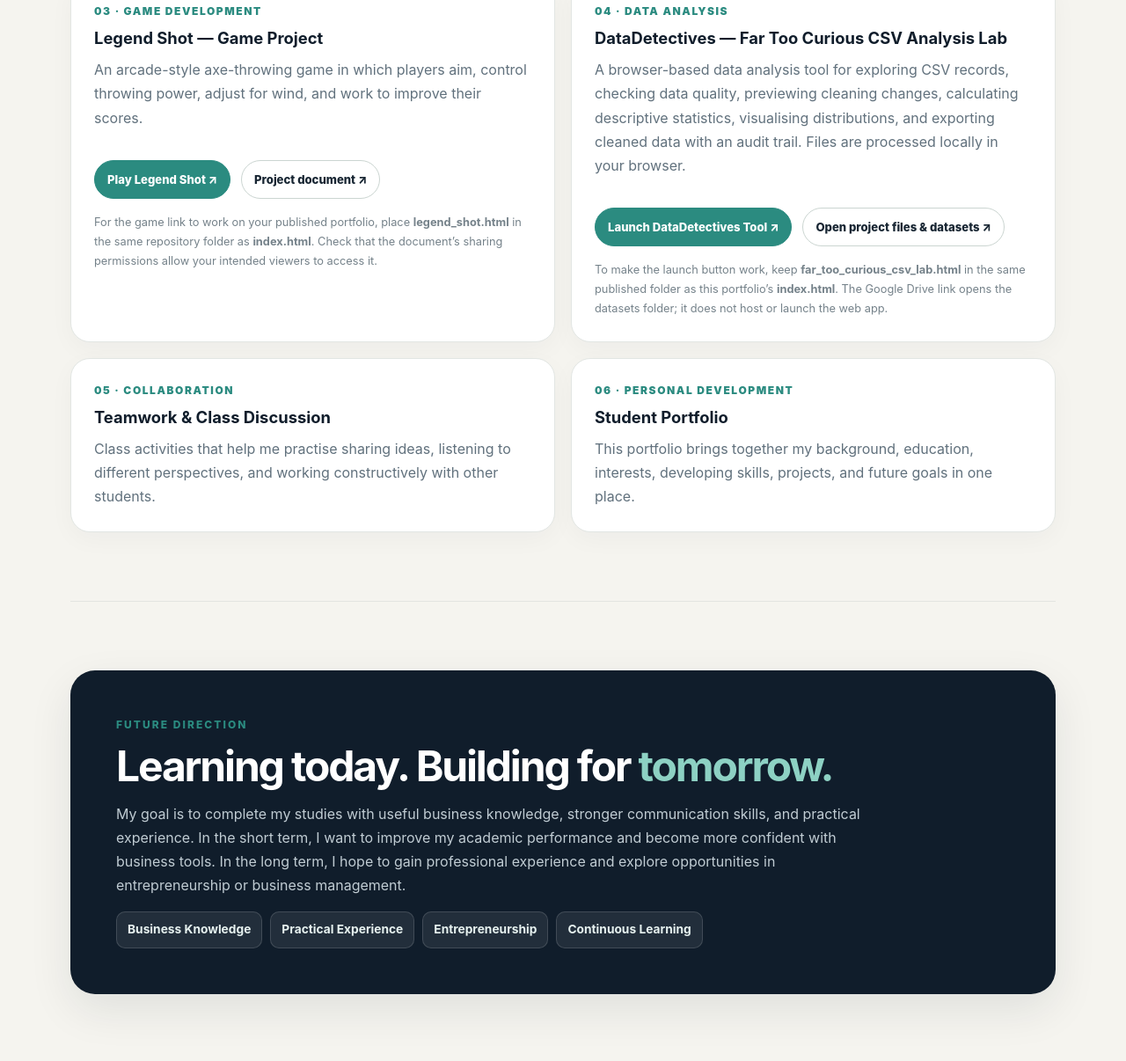
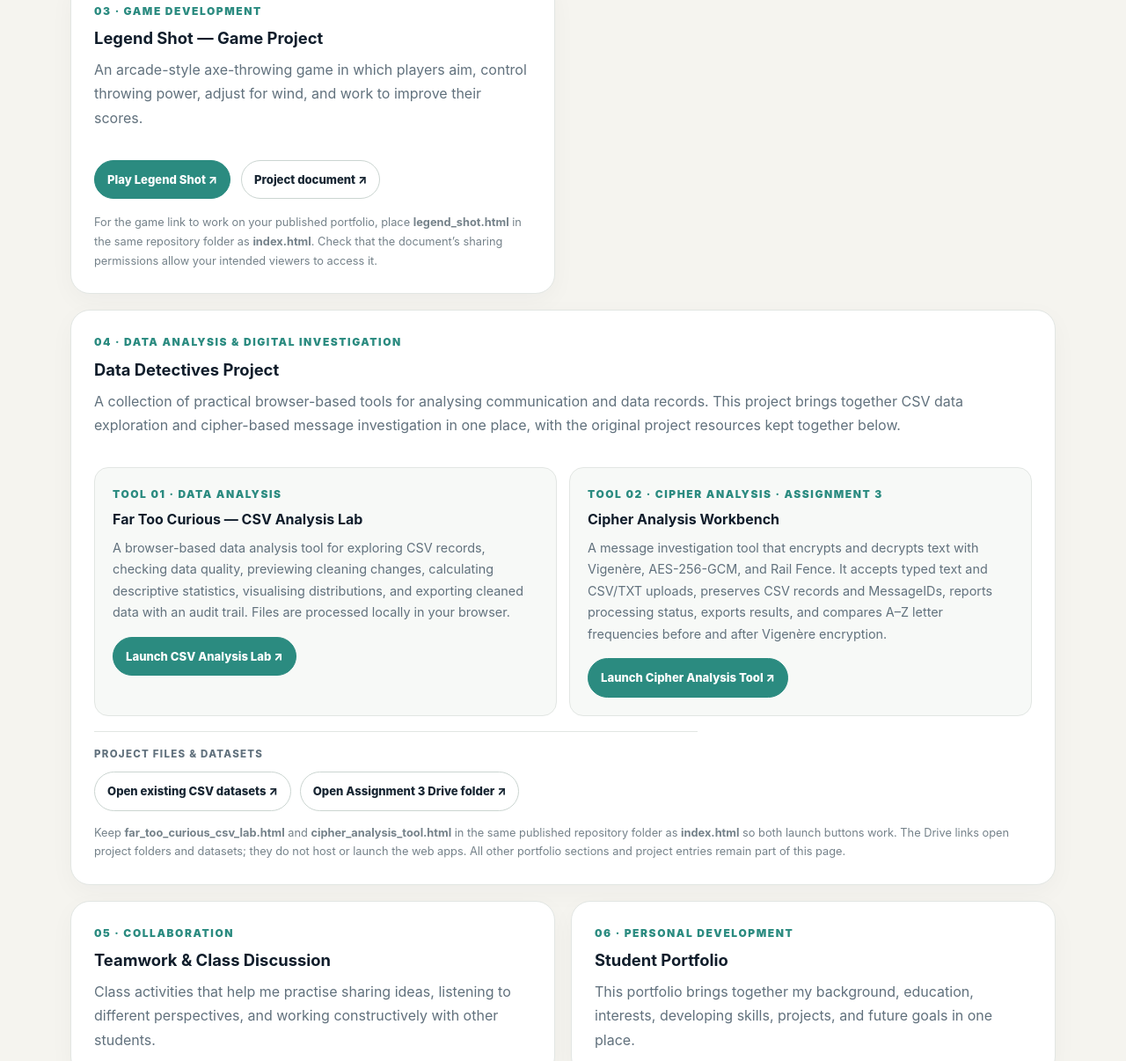
Before and after one commit to teklal294/Teklalhub90, a plain HTML site: page index.html in a window 1280 px wide. Shown: the part 3443-4649 px from the top of the page at 88% size. Drawn offline with Linux system fonts and the light colour scheme.

Commit message:
Update index.html

```diff
--- a/index.html
+++ b/index.html
@@ -65,6 +65,17 @@
     .project-card .button-row { margin-top:18px; }
     .project-card .button { font-size:.82rem; padding:10px 14px; }
     .note { font-size:.8rem; color:#75828a; margin-top:16px !important; }
+    /* Data Detectives: one unified project card with clearly grouped tools and resources. */
+    .datadetectives-card { grid-column:1 / -1; }
+    .project-tools { display:grid; grid-template-columns:repeat(2,minmax(0,1fr)); gap:14px; width:100%; margin-top:18px; }
+    .project-tool-panel { min-width:0; padding:20px; border:1px solid var(--line); border-radius:16px; background:#f7f9f7; }
+    .project-tool-panel h4 { color:var(--navy); font-size:1rem; line-height:1.35; margin:8px 0 9px; }
+    .project-tool-panel p { font-size:.9rem; margin:0; }
+    .project-tool-panel .button-row { margin-top:15px; }
+    .project-tool-panel .button { font-size:.82rem; padding:10px 14px; }
+    .project-resources { display:flex; flex-wrap:wrap; gap:10px; align-items:center; margin-top:17px; padding-top:16px; border-top:1px solid var(--line); }
+    .resource-label { flex:0 0 100%; color:var(--muted); font-size:.72rem; font-weight:850; letter-spacing:.11em; text-transform:uppercase; }
+    .datadetectives-card > .note { margin-top:14px !important; }
     .future-panel { background:var(--navy); color:#fff; border-radius:28px; padding:clamp(28px,5vw,52px); box-shadow:var(--shadow); }
     .future-panel h2 { color:#fff; }
     .future-panel h2 span { color:#8dd1c3; }
@@ -178,15 +189,37 @@
           <a class="button" href="https://docs.google.com/document/d/1yBPeBN9LqxNPuIzUdu7ItG1N3Ali3s17QouV3Fi1WUs/edit?usp=drivesdk" target="_blank" rel="noopener noreferrer">Project document ↗</a></div>
           <p class="note">For the game link to work on your published portfolio, place <strong>legend_shot.html</strong> in the same repository folder as <strong>index.html</strong>. Check that the document’s sharing permissions allow your intended viewers to access it.</p>
         </article>
-        <article class="card project-card" id="datadetectives">
-          <div class="project-number">04 · DATA ANALYSIS</div>
-          <h3>DataDetectives — Far Too Curious CSV Analysis Lab</h3>
-          <p>A browser-based data analysis tool for exploring CSV records, checking data quality, previewing cleaning changes, calculating descriptive statistics, visualising distributions, and exporting cleaned data with an audit trail. Files are processed locally in your browser.</p>
-          <div class="button-row">
-            <a class="button primary" href="./far_too_curious_csv_lab.html" target="_blank" rel="noopener noreferrer" aria-label="Launch the DataDetectives CSV Analysis Tool">Launch DataDetectives Tool ↗</a>
-            <a class="button" href="https://drive.google.com/drive/folders/1aAu5TcZXe9kj3r7fBuEQNdfM1UW_v3uT?usp=drive_link" target="_blank" rel="noopener noreferrer">Open project files & datasets ↗</a>
+        <article class="card project-card datadetectives-card" id="datadetectives">
+          <div class="project-number">04 · DATA ANALYSIS & DIGITAL INVESTIGATION</div>
+          <h3>Data Detectives Project</h3>
+          <p>A collection of practical browser-based tools for analysing communication and data records. This project brings together CSV data exploration and cipher-based message investigation in one place, with the original project resources kept together below.</p>
+
+          <div class="project-tools" aria-label="Data Detectives project tools">
+            <section class="project-tool-panel" aria-labelledby="csv-lab-title">
+              <div class="project-number">TOOL 01 · DATA ANALYSIS</div>
+              <h4 id="csv-lab-title">Far Too Curious — CSV Analysis Lab</h4>
+              <p>A browser-based data analysis tool for exploring CSV records, checking data quality, previewing cleaning changes, calculating descriptive statistics, visualising distributions, and exporting cleaned data with an audit trail. Files are processed locally in your browser.</p>
+              <div class="button-row">
+                <a class="button primary" href="./far_too_curious_csv_lab.html" target="_blank" rel="noopener noreferrer" aria-label="Launch the Data Detectives CSV Analysis Lab">Launch CSV Analysis Lab ↗</a>
+              </div>
+            </section>
+
+            <section class="project-tool-panel" aria-labelledby="cipher-tool-title">
+              <div class="project-number">TOOL 02 · CIPHER ANALYSIS · ASSIGNMENT 3</div>
+              <h4 id="cipher-tool-title">Cipher Analysis Workbench</h4>
+              <p>A message investigation tool that encrypts and decrypts text with Vigenère, AES-256-GCM, and Rail Fence. It accepts typed text and CSV/TXT uploads, preserves CSV records and MessageIDs, reports processing status, exports results, and compares A–Z letter frequencies before and after Vigenère encryption.</p>
+              <div class="button-row">
+                <a class="button primary" href="./cipher_analysis_tool.html" target="_blank" rel="noopener noreferrer" aria-label="Launch the Data Detectives Cipher Analysis Workbench">Launch Cipher Analysis Tool ↗</a>
+              </div>
+            </section>
           </div>
-          <p class="note">To make the launch button work, keep <strong>far_too_curious_csv_lab.html</strong> in the same published folder as this portfolio’s <strong>index.html</strong>. The Google Drive link opens the datasets folder; it does not host or launch the web app.</p>
+
+          <div class="project-resources" aria-label="Data Detectives project folders">
+            <div class="resource-label">Project files & datasets</div>
+            <a class="button" href="https://drive.google.com/drive/folders/1aAu5TcZXe9kj3r7fBuEQNdfM1UW_v3uT?usp=drive_link" target="_blank" rel="noopener noreferrer">Open existing CSV datasets ↗</a>
+            <a class="button" href="https://drive.google.com/drive/folders/1RCCrNWo_wlRPQ8pbZQJ14de-2196EWXC?usp=drive_link" target="_blank" rel="noopener noreferrer">Open Assignment 3 Drive folder ↗</a>
+          </div>
+          <p class="note">Keep <strong>far_too_curious_csv_lab.html</strong> and <strong>cipher_analysis_tool.html</strong> in the same published repository folder as <strong>index.html</strong> so both launch buttons work. The Drive links open project folders and datasets; they do not host or launch the web apps. All other portfolio sections and project entries remain part of this page.</p>
         </article>
         <article class="card project-card"><div class="project-number">05 · COLLABORATION</div><h3>Teamwork & Class Discussion</h3>
           <p>Class activities that help me practise sharing ideas, listening to different perspectives, and working constructively with other students.</p></article>
```
